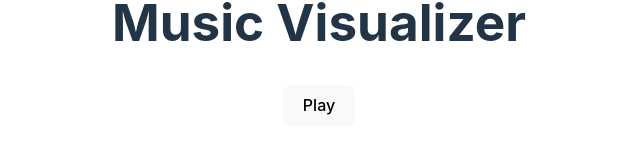
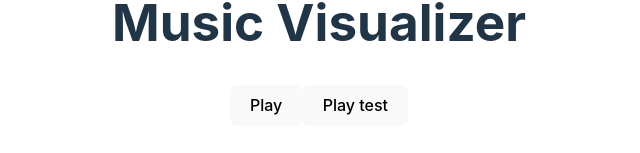
Before and after one commit to NicolasMurphy/Music-Visualizer, a React (Vite) app: page / in a window 1280 px wide. Shown: the part 357-510 px from the top of the page, without its empty margins (321-961 px from the left). Built offline with nearby package versions, Linux system fonts and the light colour scheme.

Commit message:
another test

```diff
--- a/src/Play.tsx
+++ b/src/Play.tsx
@@ -10,11 +10,18 @@ const Play = () => {
     setIsAudioReady(true);
   };
 
+  const testAudio = () => {
+    const audio = new Audio('/cadet(pinballMix).mp3');
+    audio.play();
+};
+
+
   return (
     <div>
       <h1>Music Visualizer</h1>
       <button onClick={handlePlayClick}>Play</button>
       {isAudioReady && <Visualizer />}
+      <button onClick={testAudio}>Play test</button>
     </div>
   );
 };
```
